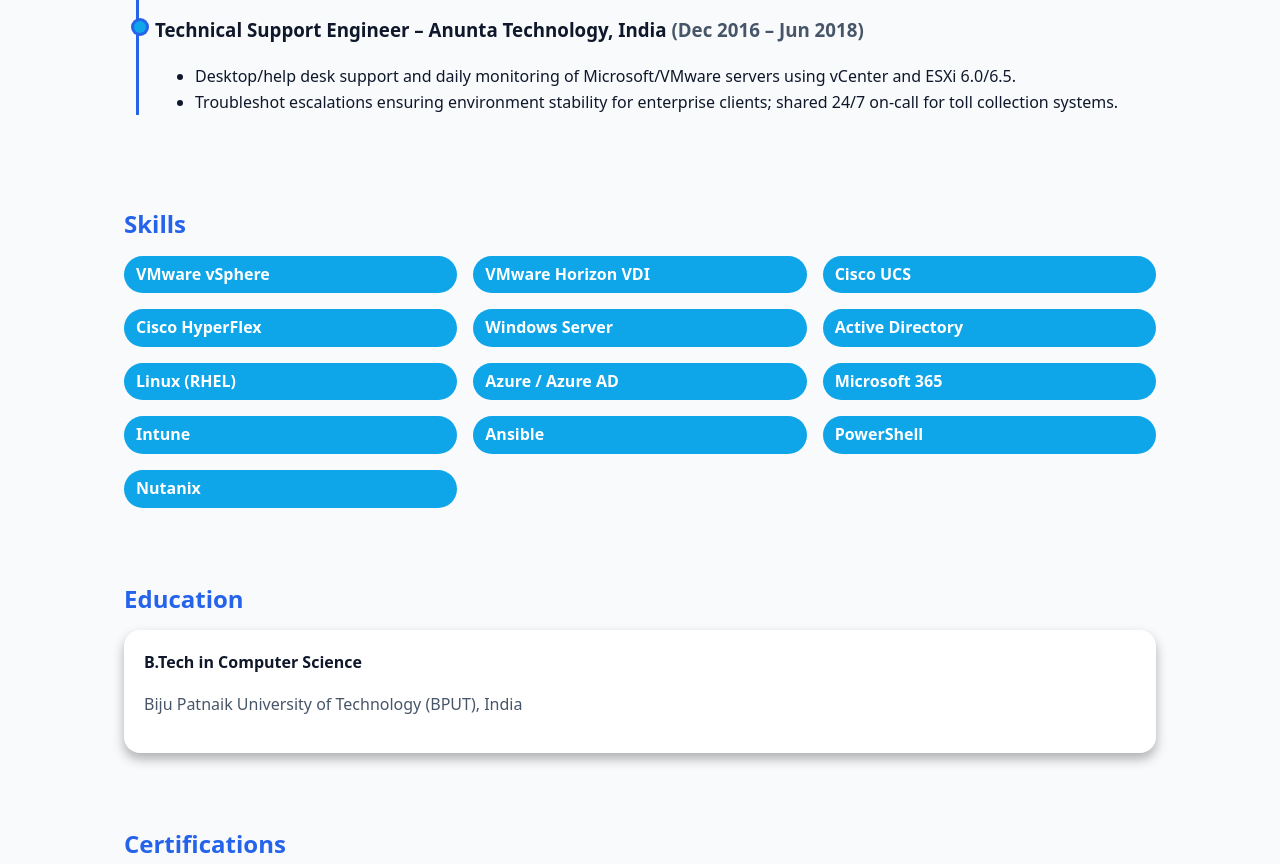
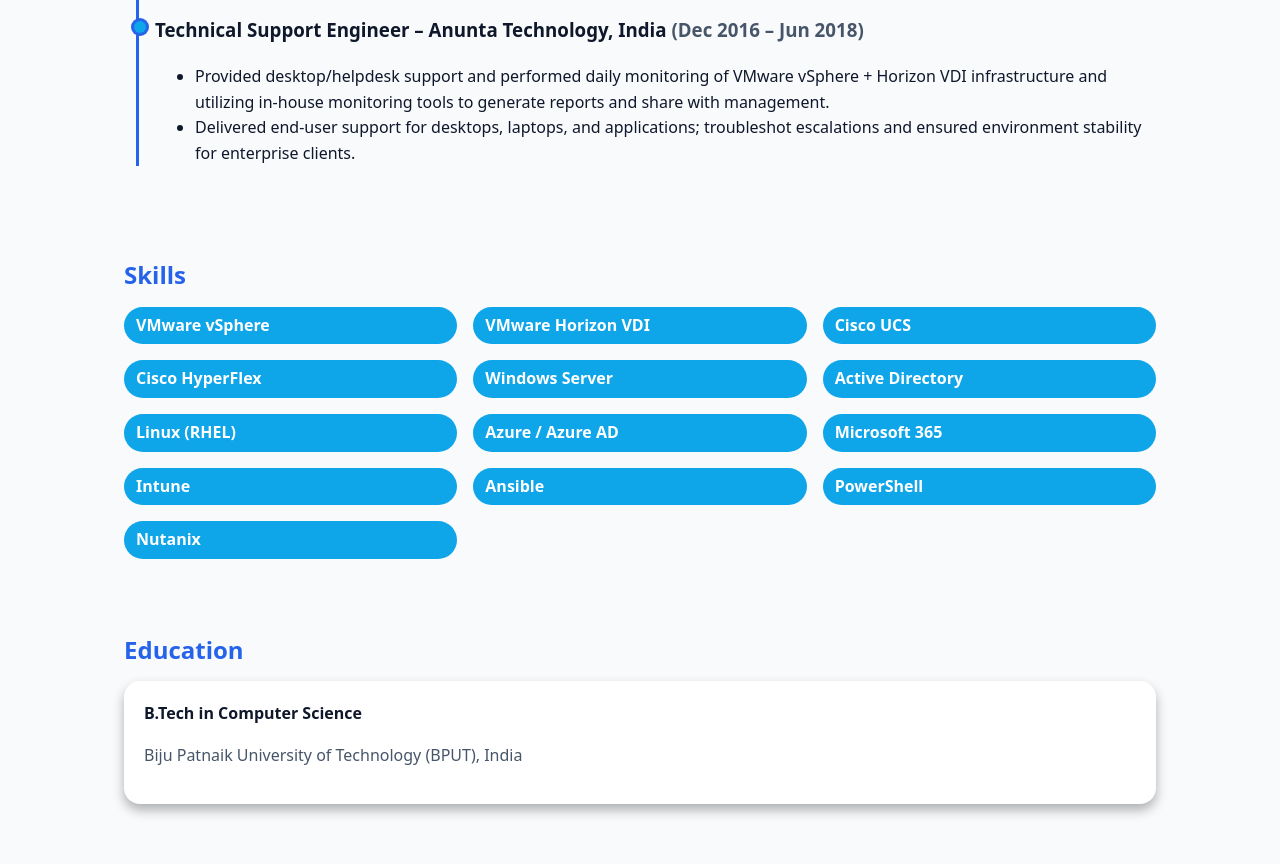
Before and after one commit to abdulrahman4u1995/Abdul-Rahman-Portfolio, a plain HTML site: page index.html in a window 1280 px wide. Shown: the part 1094-1958 px from the top of the page. Drawn offline with Linux system fonts and the light colour scheme.

Commit message:
Update index.html

```diff
--- a/index.html
+++ b/index.html
@@ -114,8 +114,8 @@
         <div class="tl-item">
           <h3>Technical Support Engineer – Anunta Technology, India <span class="sub">(Dec 2016 – Jun 2018)</span></h3>
           <ul>
-            <li>Desktop/help desk support and daily monitoring of Microsoft/VMware servers using vCenter and ESXi 6.0/6.5.</li>
-            <li>Troubleshot escalations ensuring environment stability for enterprise clients; shared 24/7 on-call for toll collection systems.</li>
+            <li>Provided desktop/helpdesk support and performed daily monitoring of VMware vSphere + Horizon VDI infrastructure and utilizing in-house monitoring tools to generate reports and share with management.</li>
+            <li>Delivered end-user support for desktops, laptops, and applications; troubleshot escalations and ensured environment stability for enterprise clients.</li>
           </ul>
         </div>
       </div>
```
